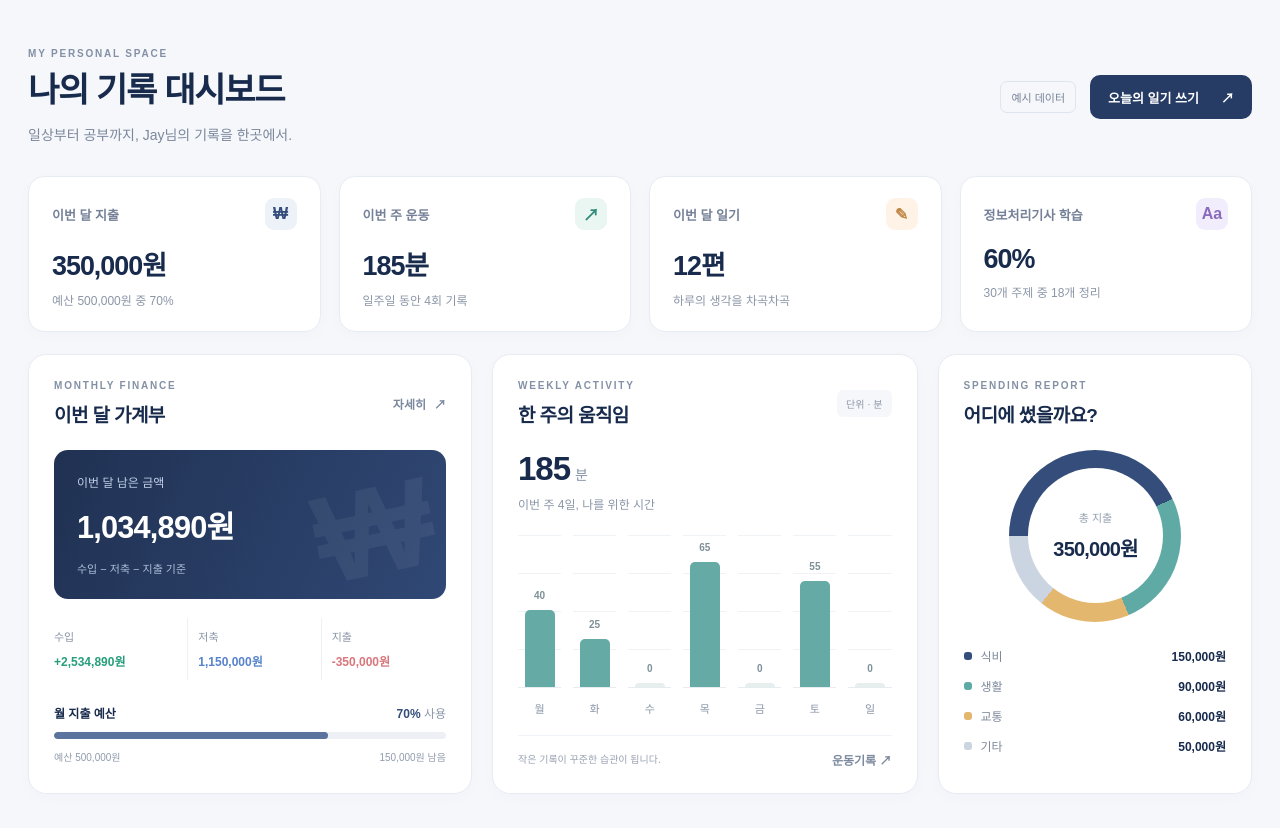
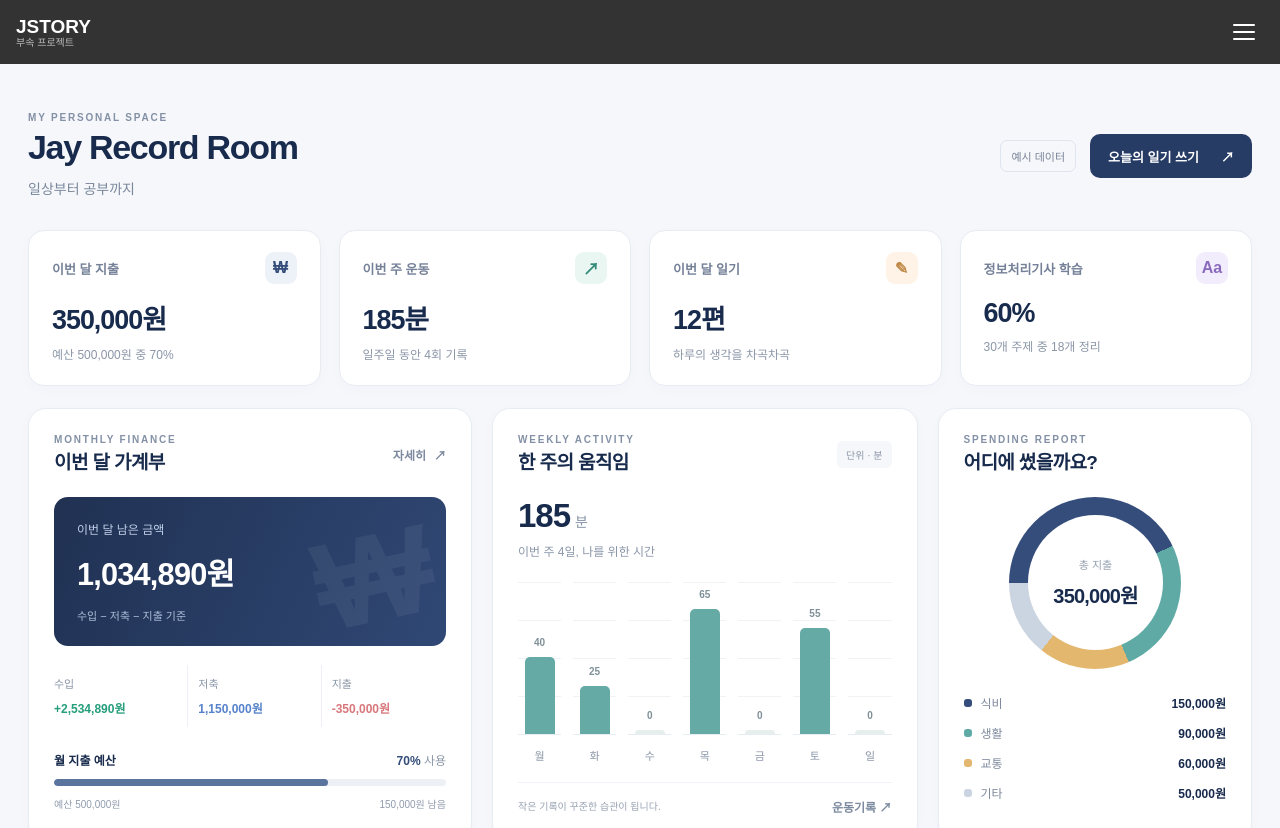
Before and after one commit to tuy112/jay-record-room, a Next.js app: page / in a window 1280 px wide. Shown: the top 828 px of the page. Built offline with nearby package versions, Linux system fonts and the light colour scheme.

Commit message:
fix : 메인 대시보드 수정

```diff
--- a/src/app/page.module.css
+++ b/src/app/page.module.css
@@ -35,7 +35,7 @@
 }
 
 .eyebrow {
-      margin: 0 0 9px;
+      margin: 0 0 2px;
       color: #8390a5;
       font-size: 10px;
       font-weight: 800;
@@ -52,7 +52,7 @@
 }
 
 .description {
-      margin: 10px 0 0;
+      margin: 7px 0 0;
       color: #7b879b;
       font-size: 14px;
       line-height: 1.6;
--- a/src/app/page.tsx
+++ b/src/app/page.tsx
@@ -1,4 +1,10 @@
+'use client';
+
 import Link from "next/link";
+
+import Header from '../components/header';
+import Footer from '../components/footer';
+
 import styles from "./page.module.css";
 
 const money = (value: number) =>
@@ -145,6 +151,9 @@
       ];
 
       return (
+            <>
+                  <Header />
+
                   <main className={styles.page}>
                         <div className={styles.container}>
                               <header className={styles.pageHeader}>
@@ -152,9 +161,9 @@
                                           <p className={styles.eyebrow}>
                                                 MY PERSONAL SPACE
                                           </p>
-                                    <h1>나의 기록 대시보드</h1>
+                                          <h1>Jay Record Room</h1>
                                           <p className={styles.description}>
-                                          일상부터 공부까지, Jay님의 기록을 한곳에서.
+                                                일상부터 공부까지
                                           </p>
                                     </div>
 
@@ -462,5 +471,6 @@
                               </section>
                         </div>
                   </main>
+            </>
       );
 }
```
Lines whose indentation alone changed are shown as unchanged.
